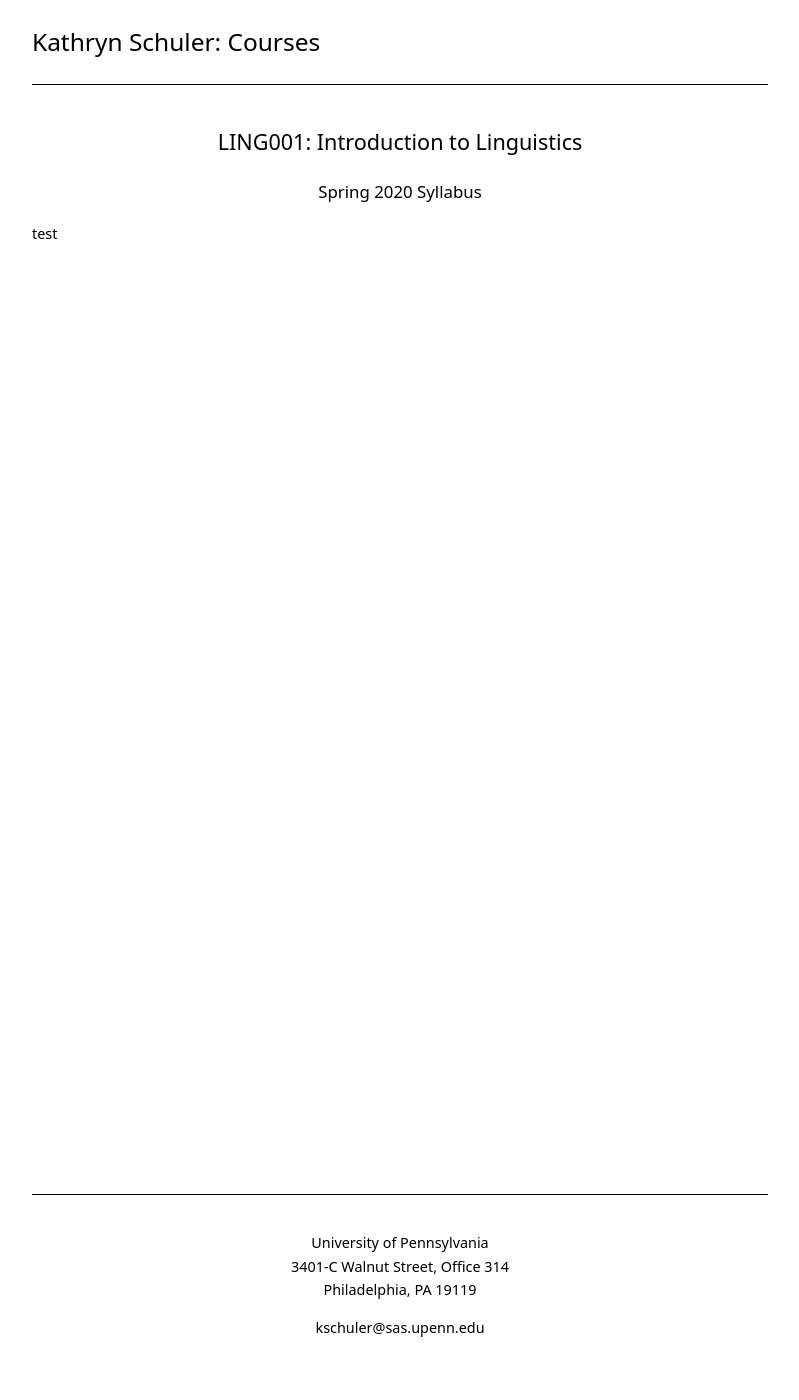
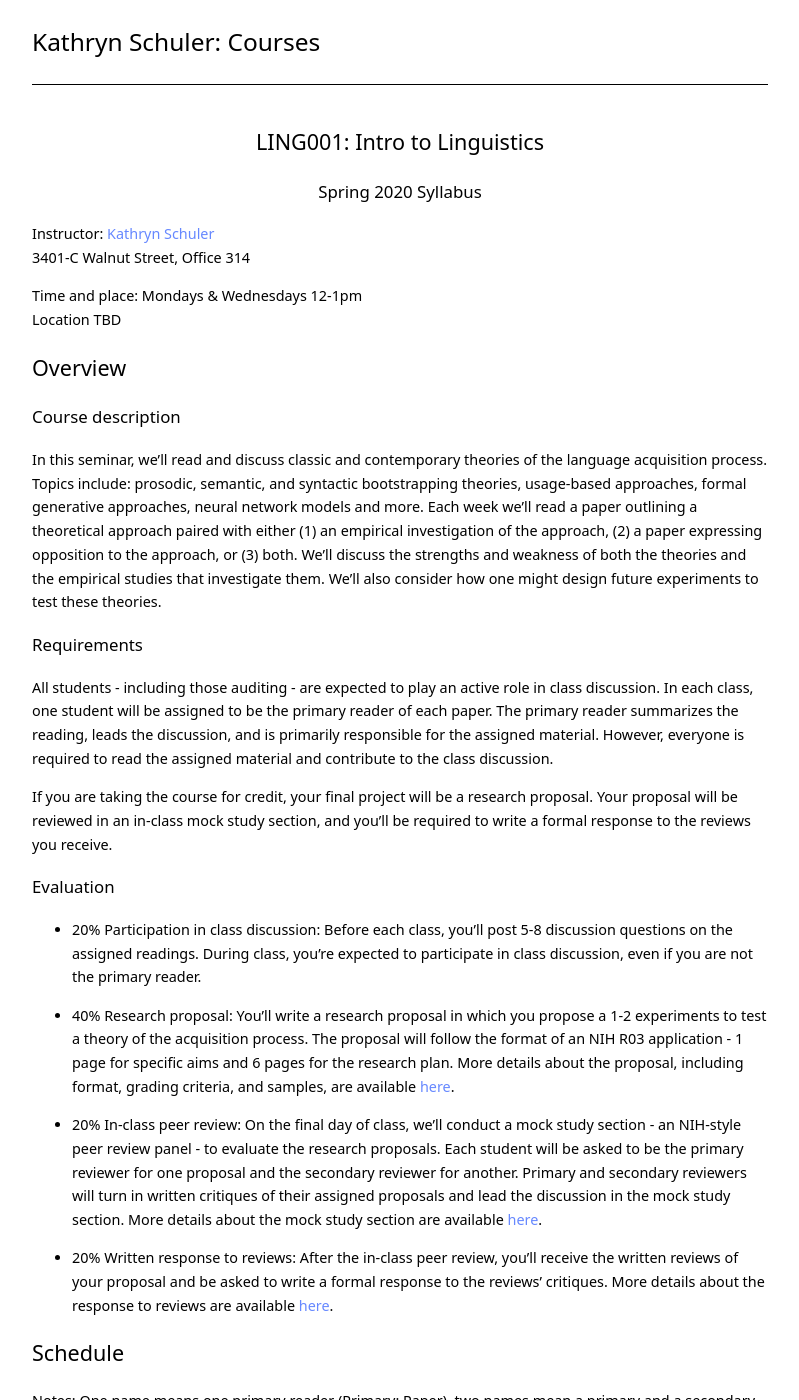
Before and after one commit to kschuler/ling001, a Jekyll site: the page built from ling001/index.md, in a window 1280 px wide and 1400 px high. Shown: the whole window, without its empty margins (240-1039 px from the left). Built offline with Jekyll 4.4.1, drawn with Linux system fonts in a browser that asks for light colours; some of the changed text lies outside the part shown.

Commit message:
Update index.md

```diff
--- a/ling001/index.md
+++ b/ling001/index.md
@@ -3,7 +3,85 @@ layout: page
 title: LING001
 ---
 
-<h2 align="center">LING001: Introduction to Linguistics</h2>
+<h2 align="center">LING001: Intro to Linguistics</h2>
 <h3 align="center">Spring 2020 Syllabus</h3>
 
-test
+**Instructor**: [Kathryn Schuler](mailto:kschuler@sas.upenn.edu)
+3401-C Walnut Street, Office 314
+
+**Time and place**: Mondays & Wednesdays 12-1pm
+Location TBD
+
+## Overview
+
+### Course description
+In this seminar, we'll read and discuss classic and contemporary theories of the language acquisition process.  Topics include: prosodic, semantic, and syntactic bootstrapping theories, usage-based approaches, formal generative approaches, neural network models and more.  Each week we'll read a paper outlining a theoretical approach paired with either (1) an empirical investigation of the approach, (2) a paper expressing opposition to the approach, or (3) both. We'll discuss the strengths and weakness of both the theories and the empirical studies that investigate them. We'll also consider how one might design future experiments to test these theories.
+
+### Requirements
+All students - including those auditing - are expected to play an active role in class discussion. In each class, one student will be assigned to be the primary reader of each paper.  The primary reader summarizes the reading, leads the discussion, and is primarily responsible for the assigned material.  However, everyone is required to read the assigned material and contribute to the class discussion.
+
+If you are taking the course for credit, your final project will be a research proposal.  Your proposal will be reviewed in an in-class mock study section, and you'll be required to write a formal response to the reviews you receive.
+
+### Evaluation
+
+* **20% Participation in class discussion**: Before each class, you'll post 5-8 discussion questions on the assigned readings.  During class, you're expected to participate in class discussion, even if you are not the primary reader.
+
+* **40% Research proposal**: You'll write a research proposal in which you propose a 1-2 experiments to test a theory of the acquisition process.  The proposal will follow the format of an NIH R03 application - 1 page for specific aims and 6 pages for the research plan.  More details about the proposal, including format, grading criteria, and samples, are available [here](spring2019/research-proposal).
+
+* **20% In-class peer review**: On the final day of class, we'll conduct a mock study section - an NIH-style peer review panel - to evaluate the research proposals.   Each student will be asked to be the primary reviewer for one proposal and the secondary reviewer for another.  Primary and secondary reviewers will turn in written critiques of their assigned proposals and lead the discussion in the mock study section.  More details about the mock study section are available [here](spring2019/research-proposal#in-class-peer-review).
+
+
+* **20% Written response to reviews**: After the in-class peer review, you'll receive the written reviews of your proposal and  be asked to write a formal response to the reviews’ critiques. More details about the response to reviews are available [here](spring2019/research-proposal#written-response-to-reviews).
+
+## Schedule
+
+Notes: One name means one primary reader (Primary: Paper), two names mean a primary and a secondary reader (Primary/Secondary: Paper).
+
+Date | Topic | Readings & **Deadlines**
+ --- | --- | ---
+Jan 15 | Intro |
+Jan 20 | No Class MLK Day |
+Jan 27 | Instinct 01 |
+Jan 29 | Instinct 02|
+Feb 3 | Acquisition Equivalences |
+Feb 5 | Animal Communication 01 |
+Feb 10 | Animal Communication 02 |
+Feb 12 | Phon 01|
+Feb 17 | Phon 02 |
+Feb 19 | Phon 03 |
+Feb 24 | Midterm Review |
+Feb 26 | Midterm? |
+Mar 2 | Morphology 01 |
+Mar 4 | Morphology 02 |
+Mar 9 | No Class Spring Break |
+Mar 10 | No Class Spring Break |
+Mar 16 | Morphology 03 |
+Mar 18 | Morphology-Syntax |
+Mar 23 | Syntax 01 |
+Mar 25 | Syntax 02 |
+Mar 30 | Syntax 03 |
+Apr 1 | Syntax 04 |
+Apr 6 | Semantics |
+Apr 8 | Pragmatics |
+Apr 13 | Variation 01 |
+Apr 15 | Variation 02 |
+Apr 20 | Historical |
+Apr 22 | Final Review |
+Apr 27 | |
+Apr 29 | Last Day of Class |
+
+
+## Resources
+
+### Discussion question instructions
+
+* Please post 5-8 discussion questions on [Canvas](https://canvas.upenn.edu/) by midnight on Monday before class. Your questions should reflect your understanding and thoughts on the assigned readings and will serve as the basis for our in-class discussion. These posting are meant to be very informal – a simple list of questions will suffice, but a narrative style is fine, too, if you prefer that.  There are no formatting restrictions.
+
+### Research proposal instructions
+
+* [Research proposal](spring2019/research-proposal.html)
+* [In-class peer review](spring2019/research-proposal.html#in-class-peer-review)
+* [Written response to reviews](spring2019/research-proposal.html#written-response-to-reviews)
+
+
+## Readings
```
